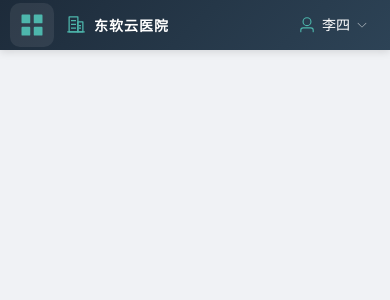
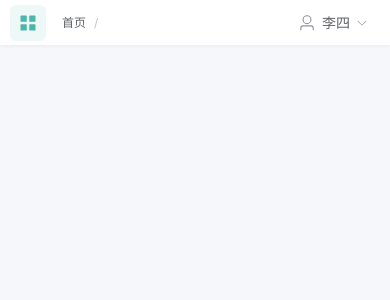
Before and after one commit to chenzhixian0805/hisclient, a Vue app: page /#/home in a window 390 px wide. Shown: the top 300 px of the page. Built offline with nearby package versions, Linux system fonts and the light colour scheme.

Commit message:
feat: 生成 Markdown 文件
Co-authored-by: traeagent <traeagent@users.noreply.github.com>

```diff
--- a/src/views/Index.vue
+++ b/src/views/Index.vue
@@ -1,18 +1,12 @@
 <template>
   <div class="wrapper">
     <el-container class="main-container">
-      <el-aside :width="isCollapsed ? '60px' : '220px'" class="sidebar" :class="{ 'sidebar-mobile': isMobile }">
-        <div class="sidebar-header" :class="{ collapsed: isCollapsed }">
+      <el-aside width="220px" class="sidebar">
+        <div class="sidebar-header">
           <el-icon class="sidebar-logo">
             <OfficeBuilding />
           </el-icon>
-          <span v-show="!isCollapsed" class="sidebar-title">东软云医院</span>
-          <div class="collapse-btn" @click="toggleCollapse">
-            <el-icon>
-              <ChevronLeft v-if="!isCollapsed" />
-              <ChevronRight v-else />
-            </el-icon>
-          </div>
+          <span class="sidebar-title">东软云医院</span>
         </div>
         <el-menu
           active-text-color="#4db6ac"
@@ -22,8 +16,6 @@
           text-color="#a3b1bf"
           unique-opened
           router
-          :collapse="isCollapsed"
-          @select="onMenuSelect"
         >
           <el-sub-menu index="1">
             <template #title>
@@ -144,13 +136,11 @@
                 <Menu />
               </el-icon>
             </div>
-            <div class="logo-wrapper">
-              <el-icon class="logo-icon">
-                <OfficeBuilding />
-              </el-icon>
-              <h4 class="logo-text">东软云医院</h4>
+            <div class="breadcrumb">
+              <span class="breadcrumb-item">首页</span>
+              <span class="breadcrumb-separator">/</span>
+              <span class="breadcrumb-item active">{{ currentPageName }}</span>
             </div>
-            <span class="version">v1.0</span>
           </div>
           <div class="header-right">
             <span class="user-name">超级管理员</span>
@@ -189,14 +179,18 @@
 export default {
   data() {
     return {
-      isCollapsed: false,
       drawerVisible: false,
       isMobile: false,
+      currentPageName: '',
     };
   },
   mounted() {
     this.checkMobile();
+    this.updatePageName();
     window.addEventListener('resize', this.checkMobile);
+    this.$router.afterEach(() => {
+      this.updatePageName();
+    });
   },
   beforeUnmount() {
     window.removeEventListener('resize', this.checkMobile);
@@ -204,12 +198,6 @@ export default {
   methods: {
     checkMobile() {
       this.isMobile = window.innerWidth <= 768;
-      if (this.isMobile) {
-        this.isCollapsed = true;
-      }
-    },
-    toggleCollapse() {
-      this.isCollapsed = !this.isCollapsed;
     },
     toggleDrawer() {
       this.drawerVisible = !this.drawerVisible;
@@ -217,7 +205,20 @@ export default {
     closeDrawer() {
       this.drawerVisible = false;
     },
-    onMenuSelect() {
+    updatePageName() {
+      const routeMap = {
+        '/home/onsiteRegistration': '窗口挂号',
+        '/home/registrationRecord': '窗口退号',
+        '/home/patientview': '患者查看',
+        '/home/medicalrecord': '病历首页',
+        '/home/prescribemedicine': '开设处方',
+        '/home/pharmacydispensing': '药房发药',
+        '/home/pharmacyinventory': '药房库存',
+        '/home/internalmedicine': '内科',
+        '/home/surgery': '外科',
+        '/home/person': '医院职员',
+      };
+      this.currentPageName = routeMap[this.$route.path] || '';
     },
   },
 };
@@ -239,27 +240,19 @@ export default {
 .sidebar {
   background-color: #1d2b3a;
   position: relative;
-  transition: width 0.3s ease;
-  overflow: hidden;
 }
 
 .sidebar-header {
   display: flex;
   align-items: center;
-  justify-content: space-between;
+  gap: 10px;
   padding: 20px 15px;
   border-bottom: 1px solid rgba(255, 255, 255, 0.08);
-  transition: all 0.3s ease;
-}
-
-.sidebar-header.collapsed {
-  justify-content: center;
 }
 
 .sidebar-logo {
   font-size: 28px;
   color: #4db6ac;
-  flex-shrink: 0;
 }
 
 .sidebar-title {
@@ -270,7 +263,7 @@ export default {
 
 .sidebar-menu {
   border-right: none;
-  min-height: calc(100% - 120px);
+  min-height: calc(100% - 70px);
 }
 
 .sidebar-menu :deep(.el-menu-item.is-active) {
@@ -292,25 +285,6 @@ export default {
 
 .sidebar-menu :deep(.el-sub-menu__title) {
   margin: 0;
-}
-
-.collapse-btn {
-  width: 36px;
-  height: 36px;
-  background-color: rgba(77, 182, 172, 0.15);
-  border-radius: 8px;
-  display: flex;
-  align-items: center;
-  justify-content: center;
-  cursor: pointer;
-  color: #4db6ac;
-  font-size: 18px;
-  transition: all 0.2s;
-  flex-shrink: 0;
-}
-
-.collapse-btn:hover {
-  background-color: rgba(77, 182, 172, 0.25);
 }
 
 .mobile-drawer :deep(.el-drawer__body) {
@@ -358,68 +332,61 @@ export default {
 }
 
 .wrapper-header {
-  background: linear-gradient(135deg, #1d2b3a 0%, #2d4356 100%);
-  height: 60px;
+  background-color: #ffffff;
+  height: 50px;
   display: flex;
   justify-content: space-between;
   align-items: center;
   padding: 0 20px;
-  color: white;
-  box-shadow: 0 2px 8px rgba(0, 0, 0, 0.12);
+  box-shadow: 0 1px 4px rgba(0, 0, 0, 0.06);
   z-index: 100;
 }
 
 .header-left {
   display: flex;
   align-items: center;
-  gap: 12px;
+  gap: 16px;
 }
 
 .hamburger-btn {
-  width: 44px;
-  height: 44px;
+  width: 36px;
+  height: 36px;
   display: none;
   align-items: center;
   justify-content: center;
   cursor: pointer;
-  border-radius: 10px;
-  background-color: rgba(255, 255, 255, 0.08);
+  border-radius: 6px;
+  background-color: rgba(77, 182, 172, 0.1);
   transition: all 0.2s;
 }
 
 .hamburger-btn:hover {
-  background-color: rgba(255, 255, 255, 0.15);
+  background-color: rgba(77, 182, 172, 0.15);
 }
 
 .hamburger-icon {
-  font-size: 28px;
+  font-size: 20px;
   color: #4db6ac;
 }
 
-.logo-wrapper {
+.breadcrumb {
   display: flex;
   align-items: center;
   gap: 8px;
+  font-size: 14px;
 }
 
-.logo-icon {
-  font-size: 24px;
-  color: #4db6ac;
+.breadcrumb-item {
+  color: #606266;
 }
 
-.logo-text {
-  font-size: 18px;
-  font-weight: 600;
-  margin: 0;
-  letter-spacing: 1px;
+.breadcrumb-item.active {
+  color: #4db6ac;
+  font-weight: 500;
 }
 
-.version {
-  font-size: 12px;
-  color: rgba(255, 255, 255, 0.6);
-  background-color: rgba(255, 255, 255, 0.08);
-  padding: 2px 8px;
-  border-radius: 10px;
+.breadcrumb-separator {
+  color: #c0c4cc;
 }
 
 .header-right {
@@ -430,7 +397,7 @@ export default {
 
 .user-name {
   font-size: 14px;
-  color: rgba(255, 255, 255, 0.85);
+  color: #606266;
 }
 
 .user-dropdown {
@@ -444,26 +411,26 @@ export default {
 }
 
 .user-dropdown:hover {
-  background-color: rgba(255, 255, 255, 0.12);
+  background-color: rgba(0, 0, 0, 0.04);
 }
 
 .user-icon {
   font-size: 18px;
-  color: #4db6ac;
+  color: #909399;
 }
 
 .user-name-text {
   font-size: 14px;
-  color: white;
+  color: #606266;
 }
 
 .arrow-icon {
   font-size: 12px;
-  color: rgba(255, 255, 255, 0.6);
+  color: #909399;
 }
 
 .main-content {
-  background-color: #f0f2f5;
+  background-color: #f5f7fa;
   padding: 20px;
   overflow-y: auto;
 }
@@ -484,19 +451,11 @@ export default {
 
   .wrapper-header {
     padding: 0 15px;
-    height: 55px;
-  }
-
-  .version {
-    display: none;
+    height: 48px;
   }
 
   .user-name {
     display: none;
-  }
-
-  .logo-text {
-    font-size: 16px;
   }
 
   .main-content {
@@ -507,15 +466,11 @@ export default {
 @media screen and (max-width: 480px) {
   .wrapper-header {
     padding: 0 10px;
-    height: 50px;
+    height: 45px;
   }
 
-  .logo-icon {
-    font-size: 20px;
-  }
-
-  .logo-text {
-    font-size: 14px;
+  .breadcrumb {
+    font-size: 12px;
   }
 
   .main-content {
```
